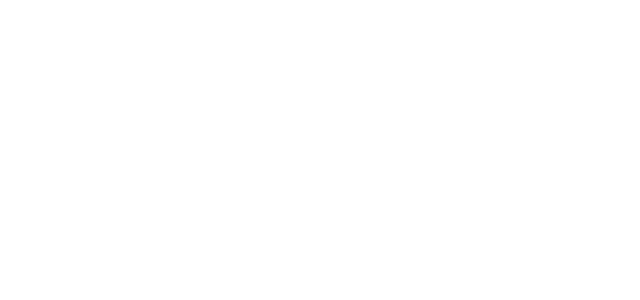
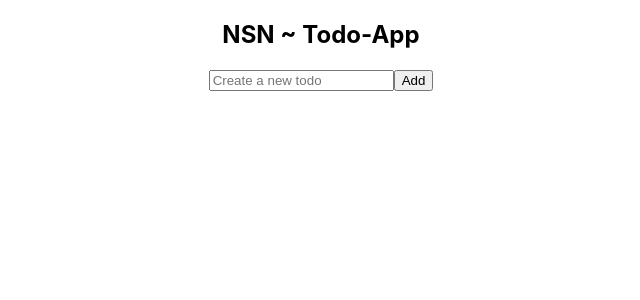
Before and after one commit to Serge-NSN/react-todo-app, a React (Create React App) app in the folder todo-app/: page / in a window 1280 px wide. Shown: the top 300 px of the page, without its empty margins (319-959 px from the left). Built offline with nearby package versions, Linux system fonts and the light colour scheme.

Commit message:
Created input wrapper

```diff
--- a/todo-app/src/App.js
+++ b/todo-app/src/App.js
@@ -4,6 +4,18 @@
 function App() {
   return (
     <div className="App">
+      <>
+        <h2>NSN ~ Todo-App</h2>
+
+        <div className="input-wrapper">
+            <input type="text" placeholder="Create a new todo" />
+            <button>Add</button>
+        </div>
+
+
+
+
+      </>
 
     </div>
   );
```
